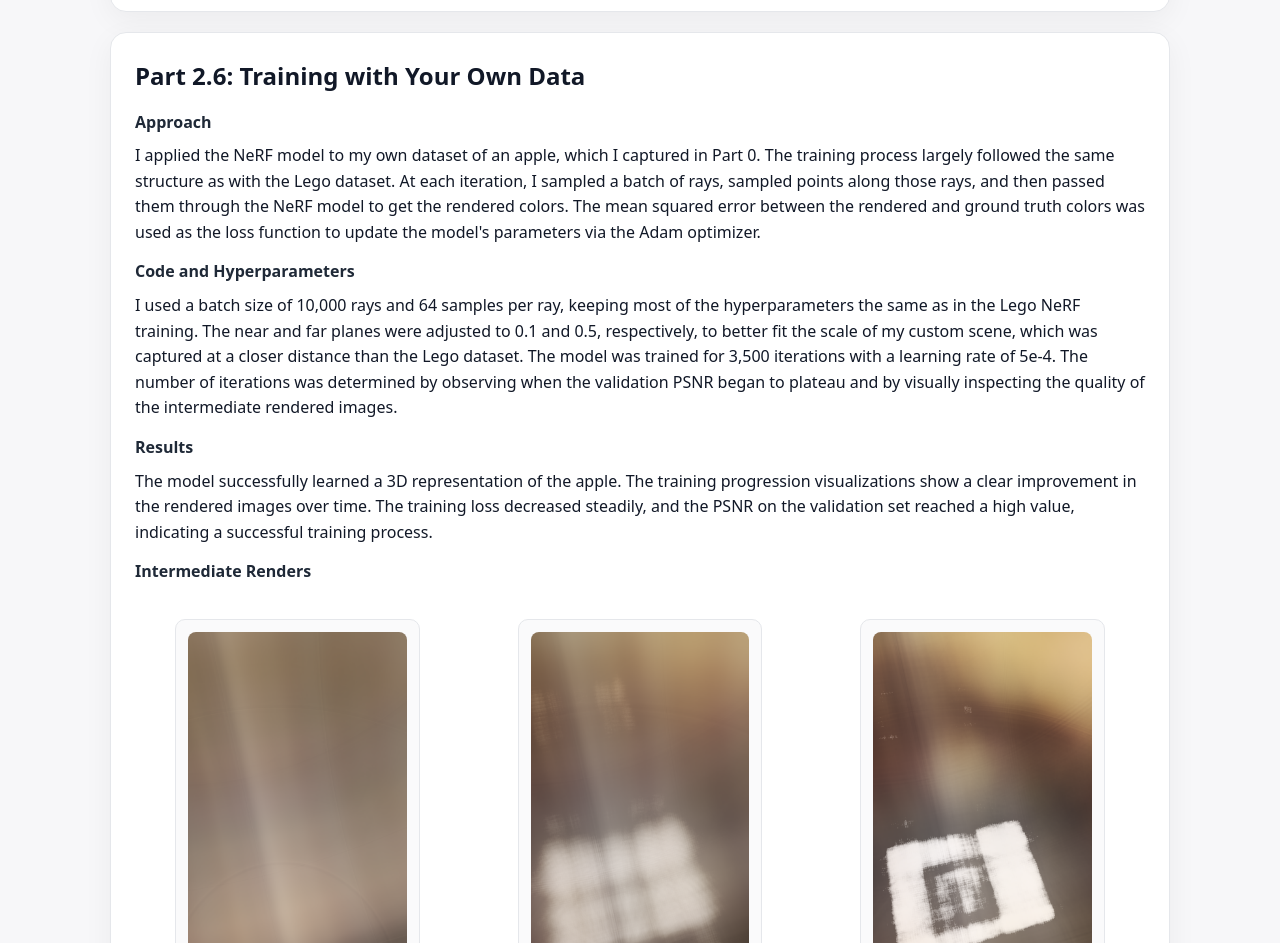
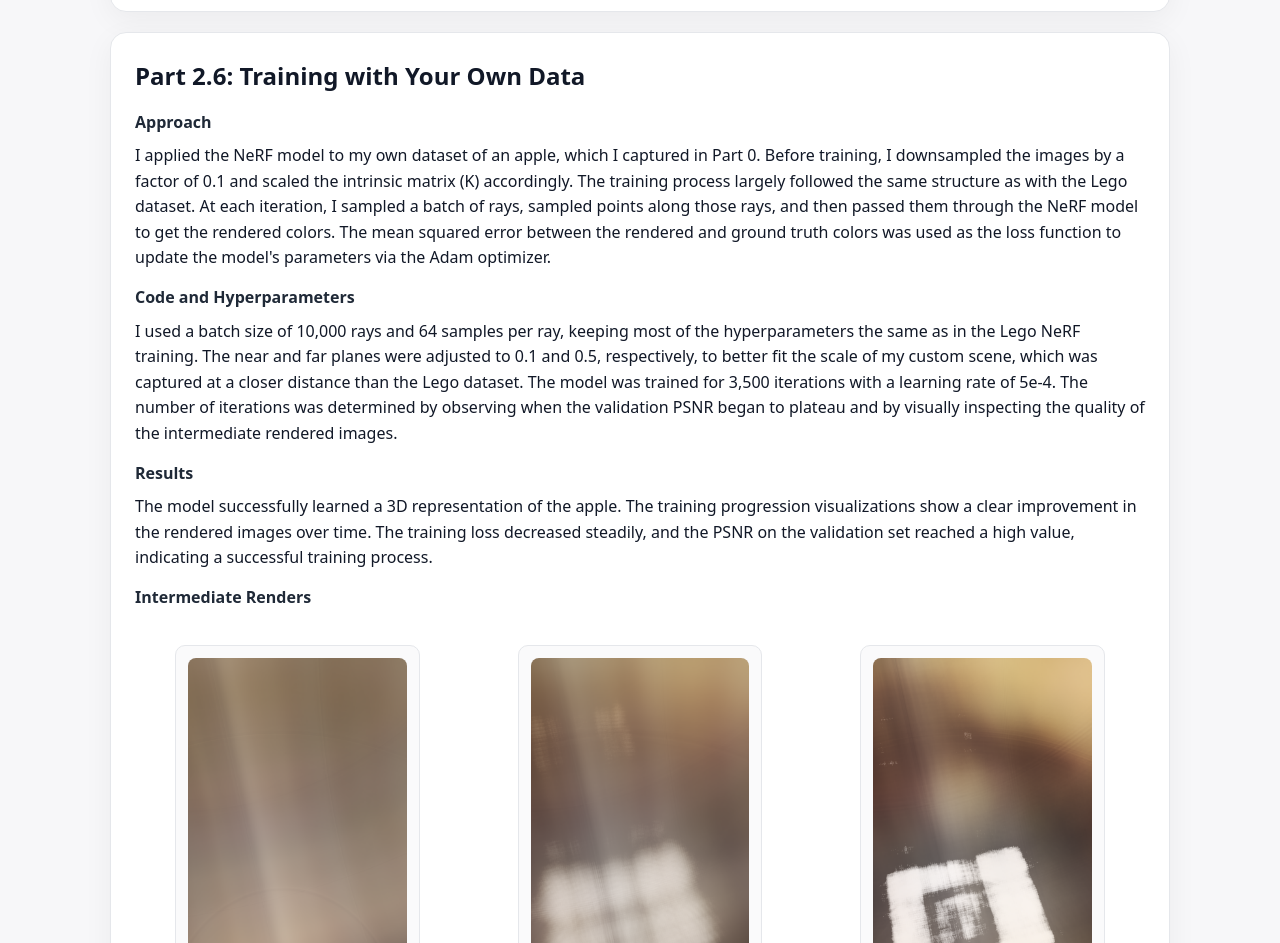
Before and after one commit to lenci-ni/lenci-ni.github.io, a plain HTML site: page project4/index.html in a window 1280 px wide. Shown: the part 7695-8638 px from the top of the page. Drawn offline with nearby package versions, Linux system fonts and the light colour scheme.

Commit message:
Update 2.6 to include scaling

```diff
--- a/project4/index.html
+++ b/project4/index.html
@@ -207,7 +207,7 @@
   <section class="card" id="part2.6">
     <h2>Part 2.6: Training with Your Own Data</h2>
     <h3 class="subhead">Approach</h3>
-    <p class="desc">I applied the NeRF model to my own dataset of an apple, which I captured in Part 0. The training process largely followed the same structure as with the Lego dataset. At each iteration, I sampled a batch of rays, sampled points along those rays, and then passed them through the NeRF model to get the rendered colors. The mean squared error between the rendered and ground truth colors was used as the loss function to update the model's parameters via the Adam optimizer.</p>
+    <p class="desc">I applied the NeRF model to my own dataset of an apple, which I captured in Part 0. Before training, I downsampled the images by a factor of 0.1 and scaled the intrinsic matrix (K) accordingly. The training process largely followed the same structure as with the Lego dataset. At each iteration, I sampled a batch of rays, sampled points along those rays, and then passed them through the NeRF model to get the rendered colors. The mean squared error between the rendered and ground truth colors was used as the loss function to update the model's parameters via the Adam optimizer.</p>
     <h3 class="subhead">Code and Hyperparameters</h3>
     <p class="desc">I used a batch size of 10,000 rays and 64 samples per ray, keeping most of the hyperparameters the same as in the Lego NeRF training. The near and far planes were adjusted to 0.1 and 0.5, respectively, to better fit the scale of my custom scene, which was captured at a closer distance than the Lego dataset. The model was trained for 3,500 iterations with a learning rate of 5e-4. The number of iterations was determined by observing when the validation PSNR began to plateau and by visually inspecting the quality of the intermediate rendered images.</p>
     <h3 class="subhead">Results</h3>
```
